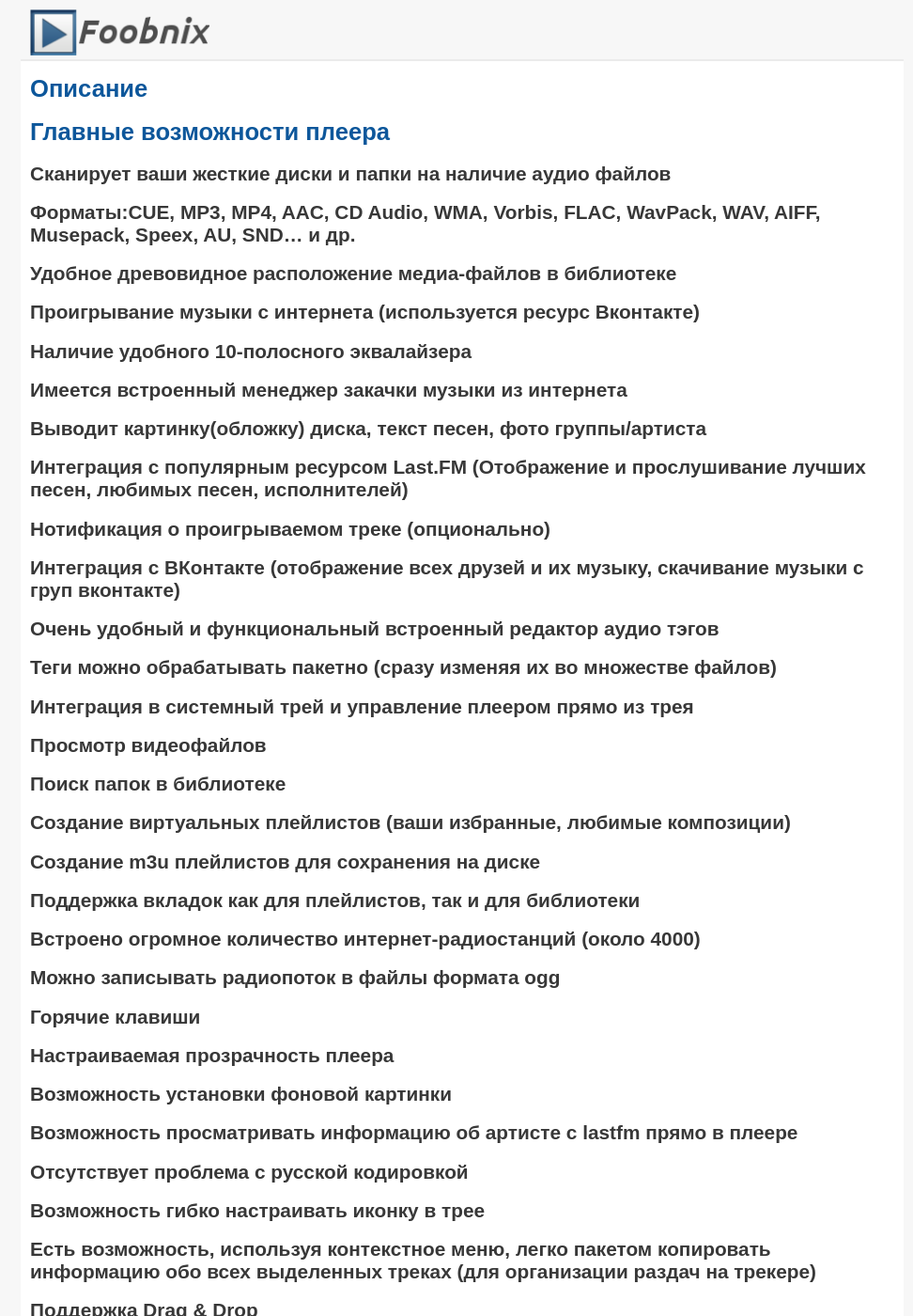
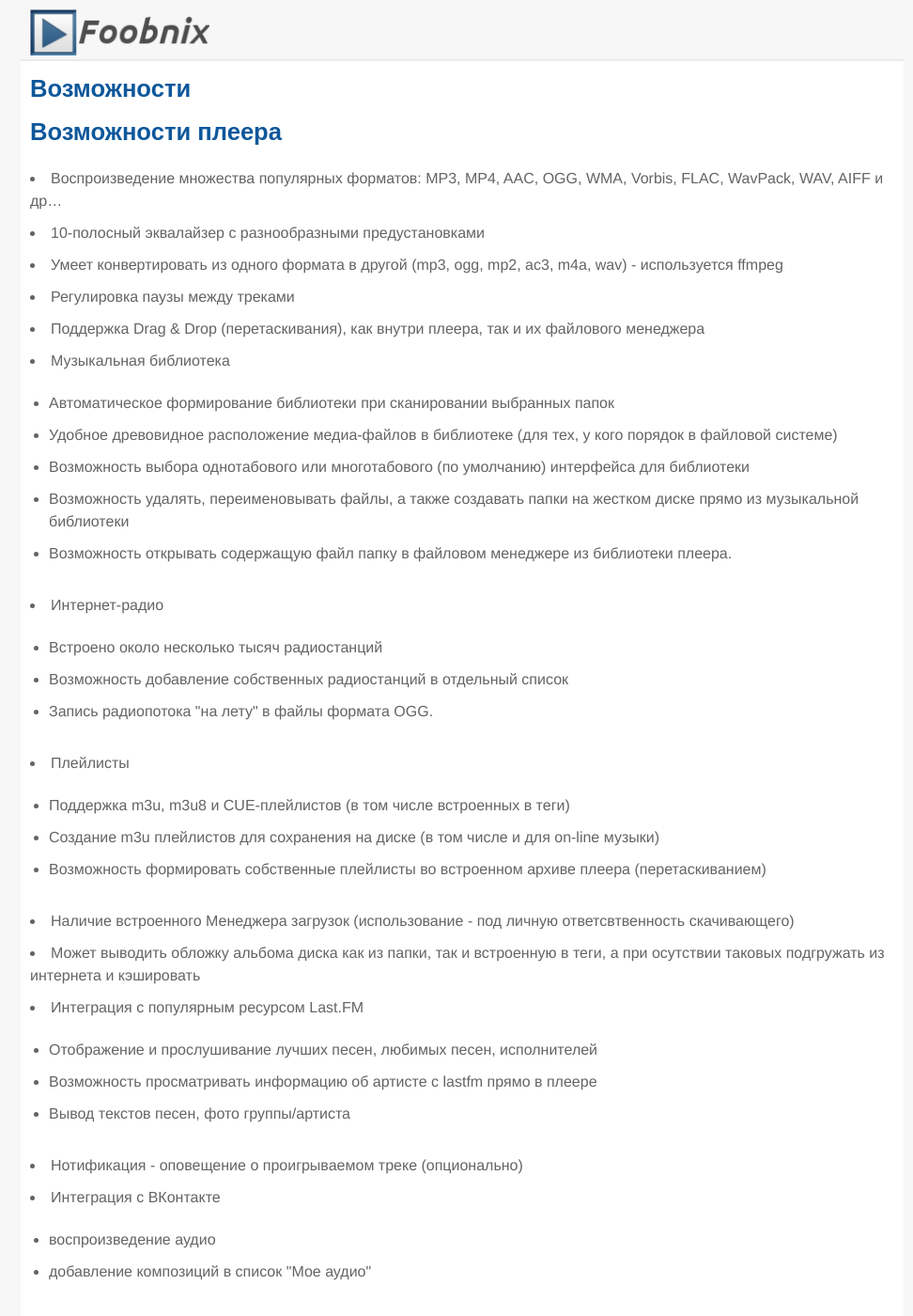
Before and after one commit to foobnix/foobnix.github.io, a Jekyll site: the page built from ru/description.html, in a window 1280 px wide and 1400 px high. Shown: the whole window at 94% size, without its empty margins (148-1120 px from the left). Built offline with Jekyll 4.4.1, drawn with Linux system fonts in a browser that asks for light colours; some web fonts are replaced; Markdown is read by kramdown in place of the engine named in the settings; some of the changed text lies outside the part shown.

Commit message:
Описание возможностей плеера

```diff
--- a/ru/description.html
+++ b/ru/description.html
@@ -1,39 +1,84 @@
 ---
 layout: default
 lang: ru
-title: Описание
+title: Возможности
 ---
-<h1>Главные возможности плеера</h1>
-
-<h2>Сканирует ваши жесткие диски и папки на наличие аудио файлов</h2>
-<h2>Форматы:CUE, MP3, MP4, AAC, CD Audio, WMA, Vorbis, FLAC, WavPack, WAV, AIFF, Musepack, Speex, AU, SND… и др.</h2>
-<h2>Удобное древовидное  расположение медиа-файлов в библиотеке</h2>
-
-<h2>Проигрывание музыки с интернета (используется ресурс Вконтакте)</h2>
-<h2>Наличие удобного 10-полосного эквалайзера</h2>
-<h2>Имеется встроенный менеджер закачки музыки из интернета</h2>
-<h2>Выводит картинку(обложку) диска, текст песен, фото группы/артиста</h2>
-<h2>Интеграция с популярным ресурсом Last.FM (Отображение и прослушивание лучших песен, любимых песен, исполнителей)</h2>
-<h2>Нотификация о проигрываемом треке (опционально)</h2>
-<h2>Интеграция с ВКонтакте (отображение всех друзей и их музыку, скачивание музыки с груп вконтакте)</h2>
-<h2>Очень удобный и функциональный встроенный редактор аудио тэгов</h2>
-<h2>Теги можно обрабатывать пакетно (сразу изменяя их во множестве файлов)</h2>
-<h2>Интеграция в системный трей и управление плеером прямо из трея</h2>
-<h2>Просмотр видеофайлов</h2>
-<h2>Поиск папок в библиотеке</h2>
-<h2>Создание виртуальных плейлистов (ваши избранные, любимые композиции)</h2>
-<h2>Создание m3u плейлистов для сохранения на диске</h2>
-<h2>Поддержка вкладок как для плейлистов, так и для библиотеки</h2>
-<h2>Встроено огромное количество интернет-радиостанций (около 4000)</h2>
-<h2>Можно записывать радиопоток в файлы формата ogg</h2>
-<h2>Горячие клавиши</h2>
-<h2>Настраиваемая прозрачность плеера</h2>
-<h2>Возможность установки фоновой картинки</h2>
-<h2>Возможность просматривать информацию об артисте с lastfm прямо в плеере</h2>
-<h2>Отсутствует проблема с русской кодировкой</h2>
-<h2>Возможность гибко настраивать иконку в трее</h2>
-<h2>Есть возможность, используя контекстное меню, легко пакетом копировать информацию обо всех выделенных треках (для организации раздач на трекере)</h2>
-<h2>Поддержка Drag & Drop</h2>
-<h2>Возможность удалять, перемещать, копировать файлы с жесткого диска прямо в окне плеера (из Музыкальной библиотеки). Копировать можно прямо из плейлиста</h2>
-<h2>Возможность создавать папки на жестком диске прямо в Музыкальной библиотеке</h2>
-<h2>Возможность открыть файл из плеера сразу в файловом менеджере</h2>
+<h1>Возможности плеера</h1>
+    <li>Воспроизведение множества популярных форматов: MP3, MP4, AAC, OGG, WMA, Vorbis, FLAC, WavPack, WAV, AIFF и др…</li>
+    <li>10-полосный эквалайзер с разнообразными предустановками</li>
+    <li>Умеет конвертировать из одного формата в другой (mp3, ogg, mp2, ac3,  m4a,  wav) - используется ffmpeg</li>
+    <li>Регулировка паузы между треками</li>
+    <li>Поддержка Drag & Drop (перетаскивания), как внутри плеера, так и их файлового менеджера</li>
+    <li>Музыкальная библиотека
+        <ul>
+            <li>Автоматическое формирование библиотеки при сканировании выбранных папок</li>
+            <li>Удобное древовидное расположение медиа-файлов в библиотеке (для тех, у кого порядок в файловой системе)</li>
+            <li>Возможность выбора однотабового или многотабового (по умолчанию) интерфейса для библиотеки</li>
+            <li>Возможность удалять, переименовывать файлы, а также создавать папки на жестком диске прямо из музыкальной библиотеки</li>
+            <li>Возможность открывать содержащую файл папку в файловом менеджере из библиотеки плеера.</li>
+        </ul>
+    </li>
+    <li>Интернет-радио
+        <ul>
+            <li>Встроено около несколько тысяч радиостанций</li>
+            <li>Возможность добавление собственных радиостанций в отдельный список</li>
+            <li>Запись радиопотока "на лету" в файлы формата OGG.</li>
+        </ul>
+    </li>
+    <li>Плейлисты
+        <ul>
+            <li>Поддержка m3u, m3u8 и CUE-плейлистов (в том числе встроенных в теги)
+            <li>Создание m3u плейлистов для сохранения на диске (в том числе и для on-line музыки)</li>
+            <li>Возможность формировать собственные плейлисты во встроенном архиве плеера (перетаскиванием)</li>
+        </ul>
+    </li>
+    <li>Наличие встроенного Менеджера загрузок (использование - под личную ответсвтвенность скачивающего)</li>
+    <li>Может выводить обложку альбома диска как из папки, так и встроенную в теги, а при осутствии таковых подгружать из интернета и кэшировать</li>
+    <li>Интеграция с популярным ресурсом Last.FM
+        <ul>
+            <li>Отображение и прослушивание лучших песен, любимых песен, исполнителей</li>
+            <li>Возможность просматривать информацию об артисте с lastfm прямо в плеере</li>
+            <li>Вывод текстов песен, фото группы/артиста</li>
+        </ul>
+    </li>
+    <li>Нотификация - оповещение о проигрываемом треке (опционально)</li>
+    <li>Интеграция с ВКонтакте
+        <ul>
+            <li>воспроизведение аудио</li>
+            <li>добавление композиций в список "Мое аудио"</li>
+        </ul>
+    </li>
+    <li>Работа с тегами
+        <ul>
+            <li>Встроенный редактор тегов</li>
+            <li>Возможность пакетного изменения тегов</li>
+            <li>Отсутствие проблем с русской кодировкой</li>
+        </ul>
+    </li>
+    <li>Системная интеграция
+        <ul>
+            <li>Иконка в трее с показом информации о проигрываемом треке (обложка, исполнитель, название) при наведении мышью</li>
+            <li>Управление плеером из трея через правую кнопку и колесо мыши</li>
+            <li>Возможность гибкой настройки иконки в трее</li>
+            <li>Встраивание в звуковой индикатор и боковую панель Unity</li>
+        </ul>
+    </li>
+    <li>Управление с клавиатуры
+        <ul>
+            <li>Поддержка горячих клавиш</li>
+            <li>Возможность редактирование клавиатурных сокращений</li>
+            <li>Поддержка мультимедиа-клавиш</li>
+        </ul>
+    </li>
+    <li>Интерфейс
+        <ul>
+            <li>Поддержка вкладок (табов) как для плейлистов, так и для библиотеки (опционально)</li>
+            <li>Настраиваемая прозрачность плеера</li>
+            <li>Возможность установки фоновой картинки</li>
+            <li>Возможность выбора колонок в плейлисте и их перемещения (за исключением колонки с указателем)</li>
+            <li>Возможность выбора стиля меню - кнопкой (по умолчанию) или полосой.
+        </ul>
+    </li>
+    <li>Возможность, используя контекстное меню, копировать информацию обо всех выделенных треках (полезно для организации раздач на трекере и т.п.)</li>
+    <li>Поддержка методов mpris.MediaPlayer2</li>
+</ul>
```
